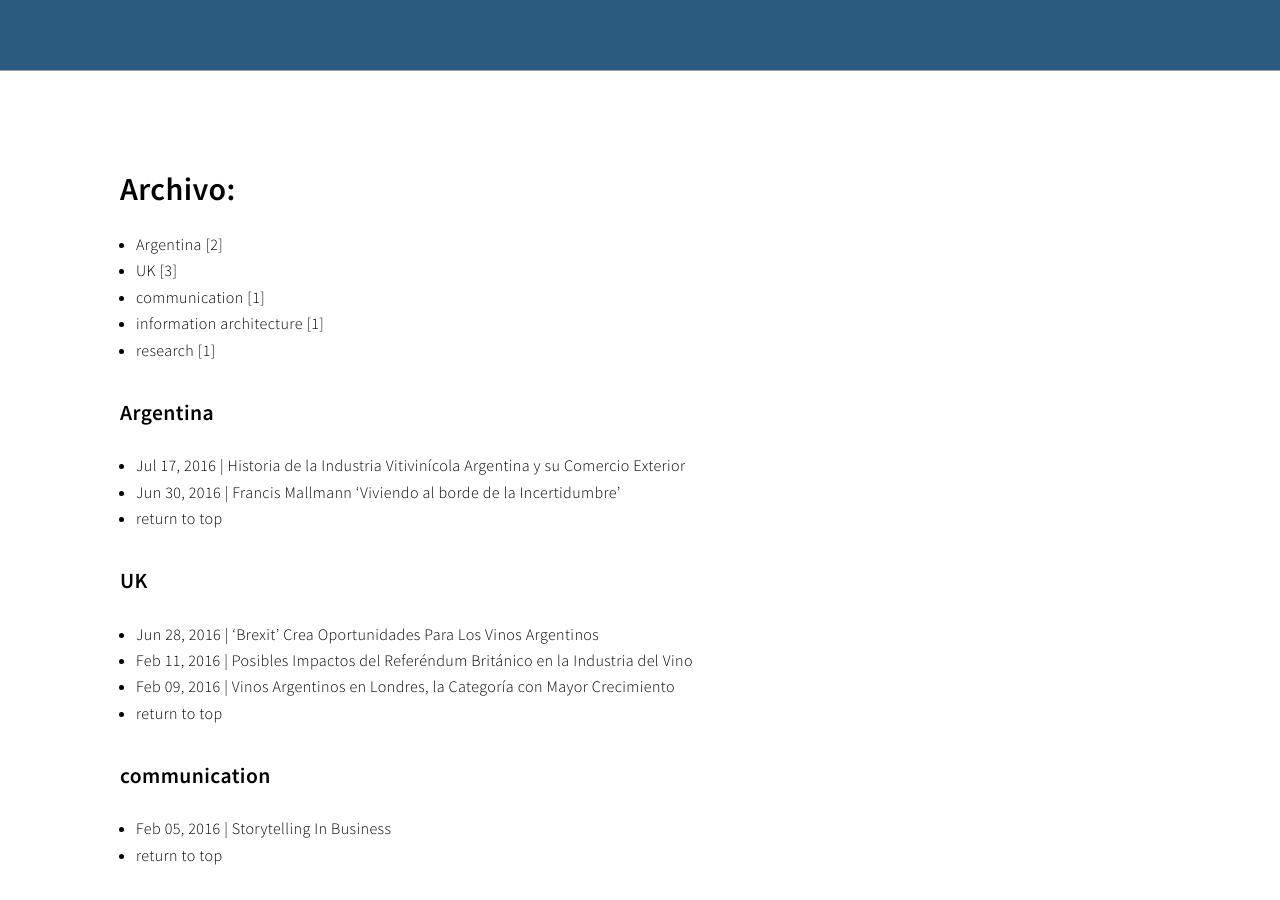
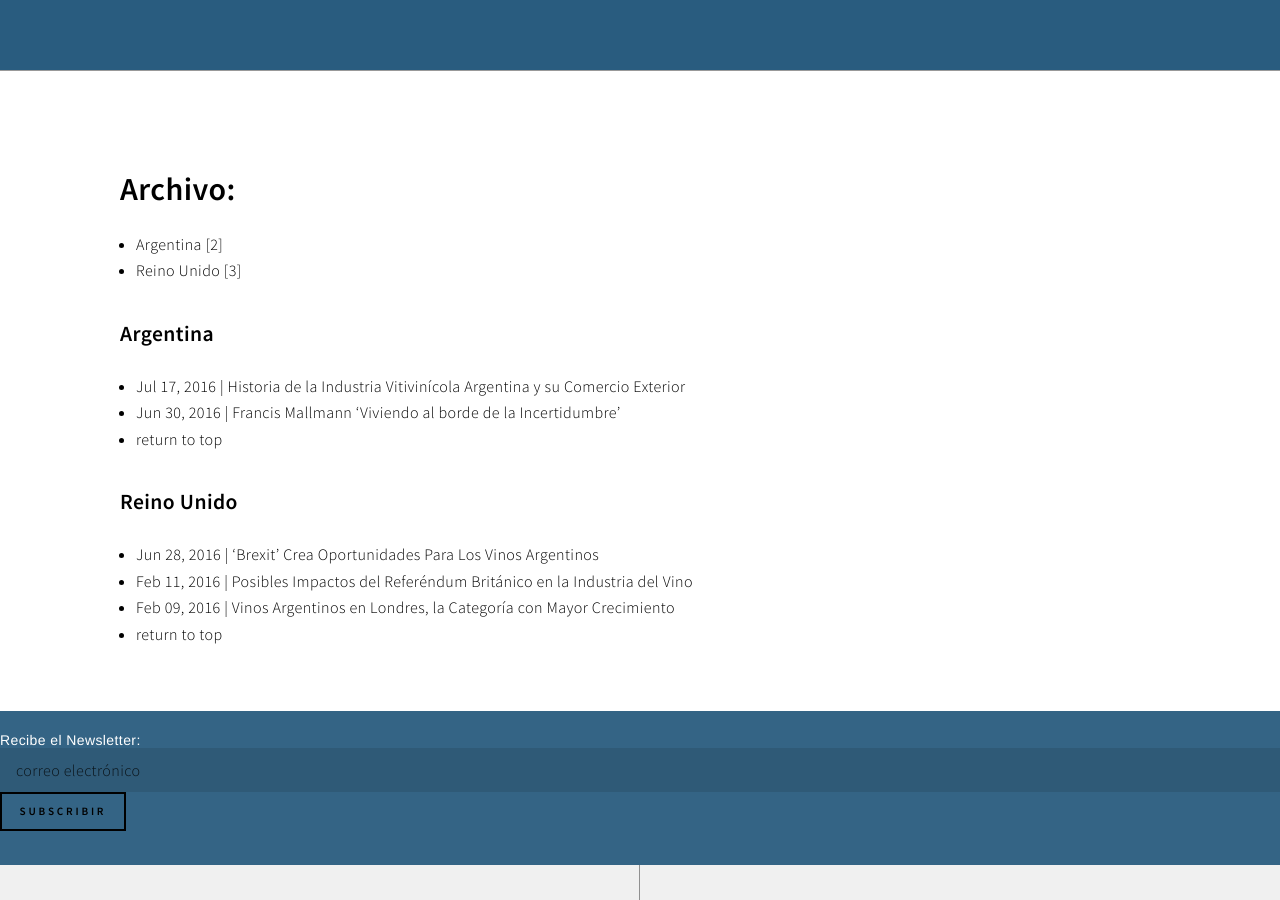
Before and after one commit to gasparlg/altman-berg-es, a Jekyll site: the page built from tags/index.html, in a window 1280 px wide and 900 px high, scrolled down 470 px. Built offline with Jekyll 4.4.1, drawn with Linux system fonts in a browser that asks for light colours; comment, search, counter and statistics services are not loaded; some of the changed text lies outside the part shown.

Commit message:
translated tags into spanish

```diff
--- a/_posts/2016-01-15-what-is-information-architecture.md
+++ b/_posts/2016-01-15-what-is-information-architecture.md
@@ -4,7 +4,7 @@ title:  "What is Information Architecture?"
 date:   2016-01-15
 img: images/vineyard_goodC2_2.jpg
 img-s: images/vineyard_goodC2_2-s.jpg
-tags: [information architecture]
+tags:
 excerpt: "Information Architecture has a fancy name and to many is a new and growing task in big organizations which work with a gazillion pieces of content like Google, Facebook, or Amazon.
 But in reality the architecture of information is as old as information itself. It has always been part along with questions like “how we structure this set of data so is easily found by others?”."
 minread: 5
--- a/_posts/2016-02-05-storytelling-in-business.md
+++ b/_posts/2016-02-05-storytelling-in-business.md
@@ -2,7 +2,7 @@
 layout: post
 title:  "Storytelling In Business"
 date:   2016-02-05
-tags: [communication]
+tags:
 img: images/vineyard_goodC2_2.jpg
 img-s: images/vineyard_goodC2_2-s.jpg
 minread: 4
--- a/_posts/2016-02-07-design-thinking.md
+++ b/_posts/2016-02-07-design-thinking.md
@@ -2,7 +2,7 @@
 layout: post
 title:  "Design Thinking"
 date:   2016-02-07
-tags: [research]
+tags:
 img: images/vineyard_goodC2_2.jpg
 img-s: images/vineyard_goodC2_2-s.jpg
 minread: 3
--- a/_posts/2016-02-09-Argentine-wines-in-the-UK-the-category-with-the-highest-growth.md
+++ b/_posts/2016-02-09-Argentine-wines-in-the-UK-the-category-with-the-highest-growth.md
@@ -2,7 +2,7 @@
 layout: post
 title:  "Vinos Argentinos en Londres, la Categoría con Mayor Crecimiento"
 date:   2016-02-09
-tags: [UK]
+tags: [Reino Unido]
 excerpt: "Argentina es la categoría de vino que más ha crecido en el Reino Unido en los últimos 3 años. Esta situación se reflejó este año en la Feria de vinos de Londres, donde ARN tuvo la oportunidad de hablar con las personas que están llevando adelante este crecimiento."
 img: images/london_arn_1_2.jpg
 img-s: images/london_arn_1_2-s.jpg
--- a/_posts/2016-02-11-The-Impact-of-Brexit-on-the-Wine-Industry.md
+++ b/_posts/2016-02-11-The-Impact-of-Brexit-on-the-Wine-Industry.md
@@ -2,7 +2,7 @@
 layout: post
 title:  "Posibles Impactos del Referéndum Británico en la Industria del Vino"
 date:   2016-02-11
-tags: [UK]
+tags: [Reino Unido]
 excerpt: "En el caso que ‘Brexit’ obtenga mayoría en el referéndum, el statu quo económico que el Reino Unido ha mantenido en las últimas décadas va a cambiar, y junto a cambios hay oportunidades y desventajas. Además de describir la situación actual pre-referéndum, analizaré quienes serían los ganadores y perdedores en la industria en el caso de una separación."
 img: images/UK_EU_Flags_2.jpg
 img-s: images/UK_EU_Flags_2-s.jpg
--- a/_posts/2016-06-28-Brexit-Creates-Opportunities-For-New-World-Wines.md
+++ b/_posts/2016-06-28-Brexit-Creates-Opportunities-For-New-World-Wines.md
@@ -2,7 +2,7 @@
 layout: post
 title:  "‘Brexit’ Crea Oportunidades Para Los Vinos Argentinos"
 date:   2016-06-28
-tags: [UK]
+tags: [Reino Unido]
 img: images/UK_EU_Flags_Brexit_2.jpg
 img-s: images/UK_EU_Flags_Brexit_2-s.jpg
 excerpt: "La separación del Reino Unido de la Unión Europea ha generado un tumulto económico global y dudas en nuestro país. Mientras esta situación afecta a corto plazo las exportaciones, Argentina podría aprovechar esta crisis para crecer en un mediano y largo plazo."
```
